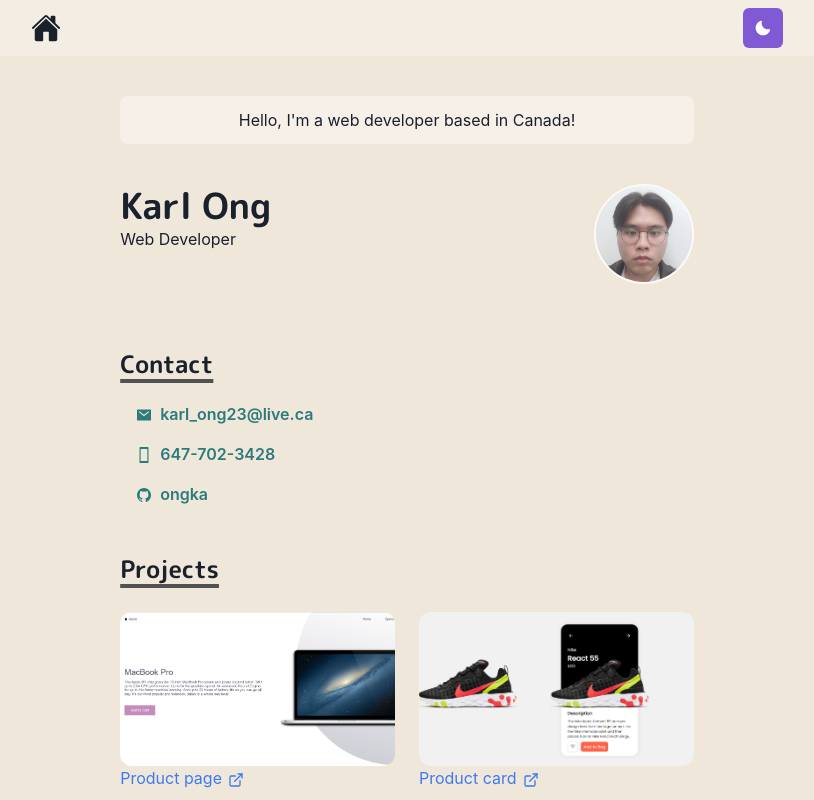
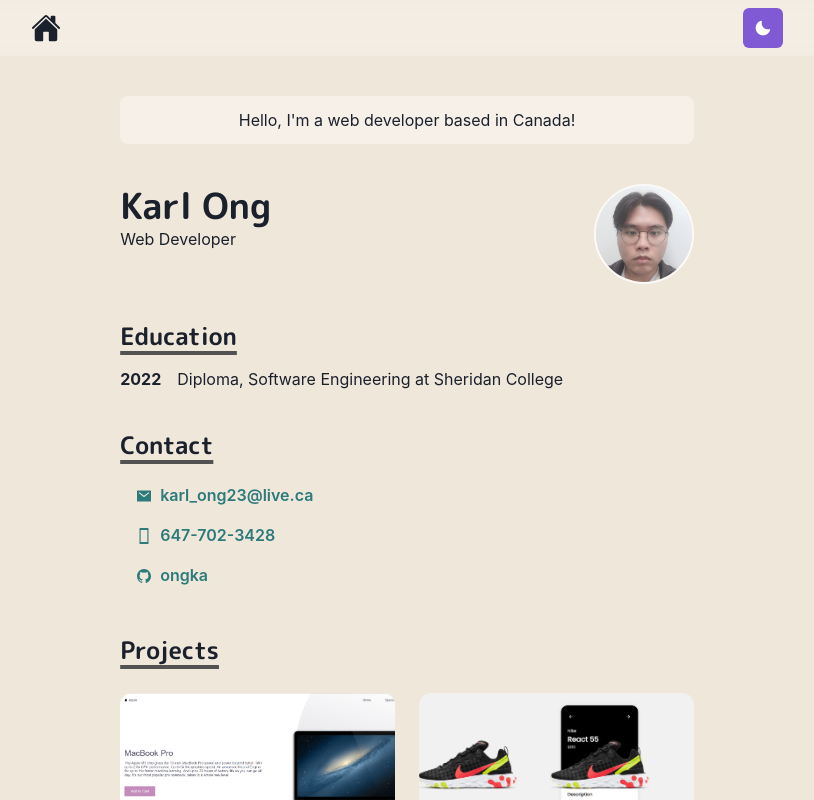
Before and after one commit to ongka/karl-homepage, a Next.js app: page / in a window 1280 px wide. Shown: the top 800 px of the page, without its empty margins (233-1047 px from the left). Built offline with nearby package versions, Linux system fonts and the light colour scheme.

Commit message:
added information section

```diff
--- /dev/null
+++ b/components/info.js
@@ -0,0 +1,12 @@
+import { Box } from '@chakra-ui/react'
+import styled from '@emotion/styled'
+
+export const InfoSection = styled(Box)`
+  padding-left: 3.4em;
+  text-indent: -3.4em;
+`
+
+export const InfoYear = styled.span`
+  font-weight: bold;
+  margin-right: 1em;
+`
--- a/pages/index.js
+++ b/pages/index.js
@@ -8,11 +8,12 @@ import {
   Button,
   ListItem,
   List,
-  SimpleGrid
+  SimpleGrid,
+  Paragraph
 } from '@chakra-ui/react'
 import { ExternalLinkIcon } from '@chakra-ui/icons'
 import { IoLogoGithub, IoMailSharp, IoPhonePortraitSharp } from 'react-icons/io5'
-
+import { InfoSection, InfoYear } from '../components/info'
 
 
 {/*Header section */}
@@ -48,6 +49,19 @@ const Page = ()  => {
       </Box>
     </Box>
 
+    {/*info*/}
+    <Box my={0}>
+        <Heading as="h3" variant="section-title" fontSize='2xl'>
+          Education
+        </Heading>
+        <InfoSection>
+          <InfoYear>2022</InfoYear>
+          Diploma, Software Engineering
+          at
+          Sheridan College
+        </InfoSection>
+
+    </Box>
 
     {/*Contact section */}
     <Box my={10}>
```
